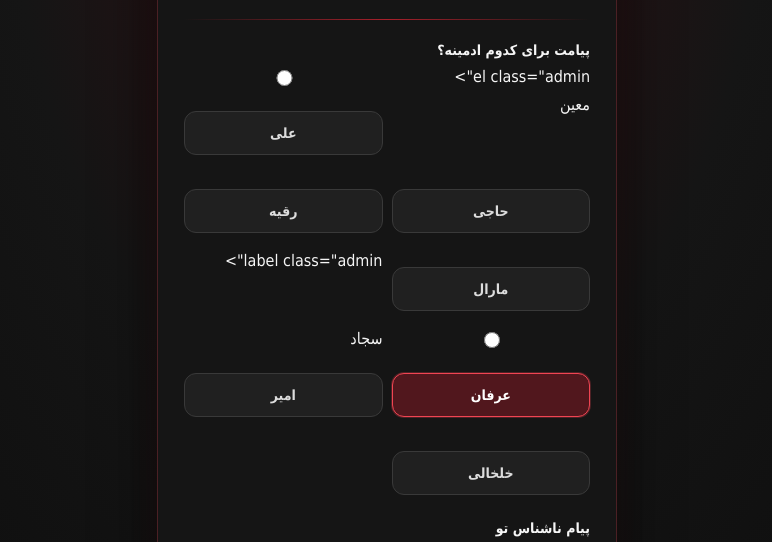
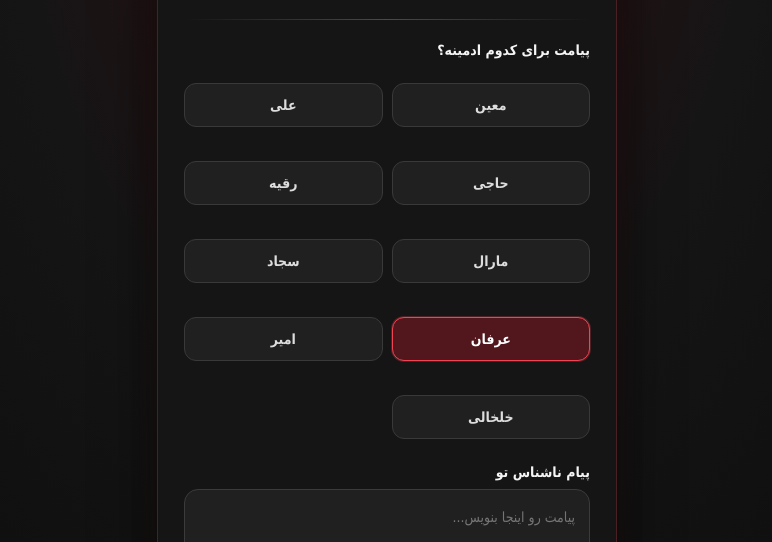
Before and after one commit to erfanerfan7791-sudo/nashenas-scroll-gap, a website: page index.html in a window 1280 px wide. Shown: the part 187-729 px from the top of the page, without its empty margins (253-1025 px from the left). Drawn offline with Linux system fonts and the light colour scheme.

Commit message:
Update index.html

```diff
--- a/index.html
+++ b/index.html
@@ -22,12 +22,12 @@
     <form id="form">
       <label>پیامت برای کدوم ادمینه؟</label>
       <div class="admins">
-        el class="admin"><input type="radio" name="admin" value="معین"><span>معین</span></label>
+        <label class="admin"><input type="radio" name="admin" value="معین"><span>معین</span></label>
         <label class="admin"><input type="radio" name="admin" value="علی"><span>علی</span></label>
         <label class="admin"><input type="radio" name="admin" value="حاجی"><span>حاجی</span></label>
         <label class="admin"><input type="radio" name="admin" value="رقیه"><span>رقیه</span></label>
         <label class="admin"><input type="radio" name="admin" value="مارال"><span>مارال</span></label>
-label class="admin"><input type="radio" name="admin" value="سجاد"><span>سجاد</span></label>
+<label class="admin"><input type="radio" name="admin" value="سجاد"><span>سجاد</span></label>
         <label class="admin"><input type="radio" name="admin" value="عرفان" checked><span>عرفان</span></label>
         <label class="admin"><input type="radio" name="admin" value="امیر"><span>امیر</span></label>
         <label class="admin"><input type="radio" name="admin" value="خلخالی"><span>خلخالی</span></label>
```
